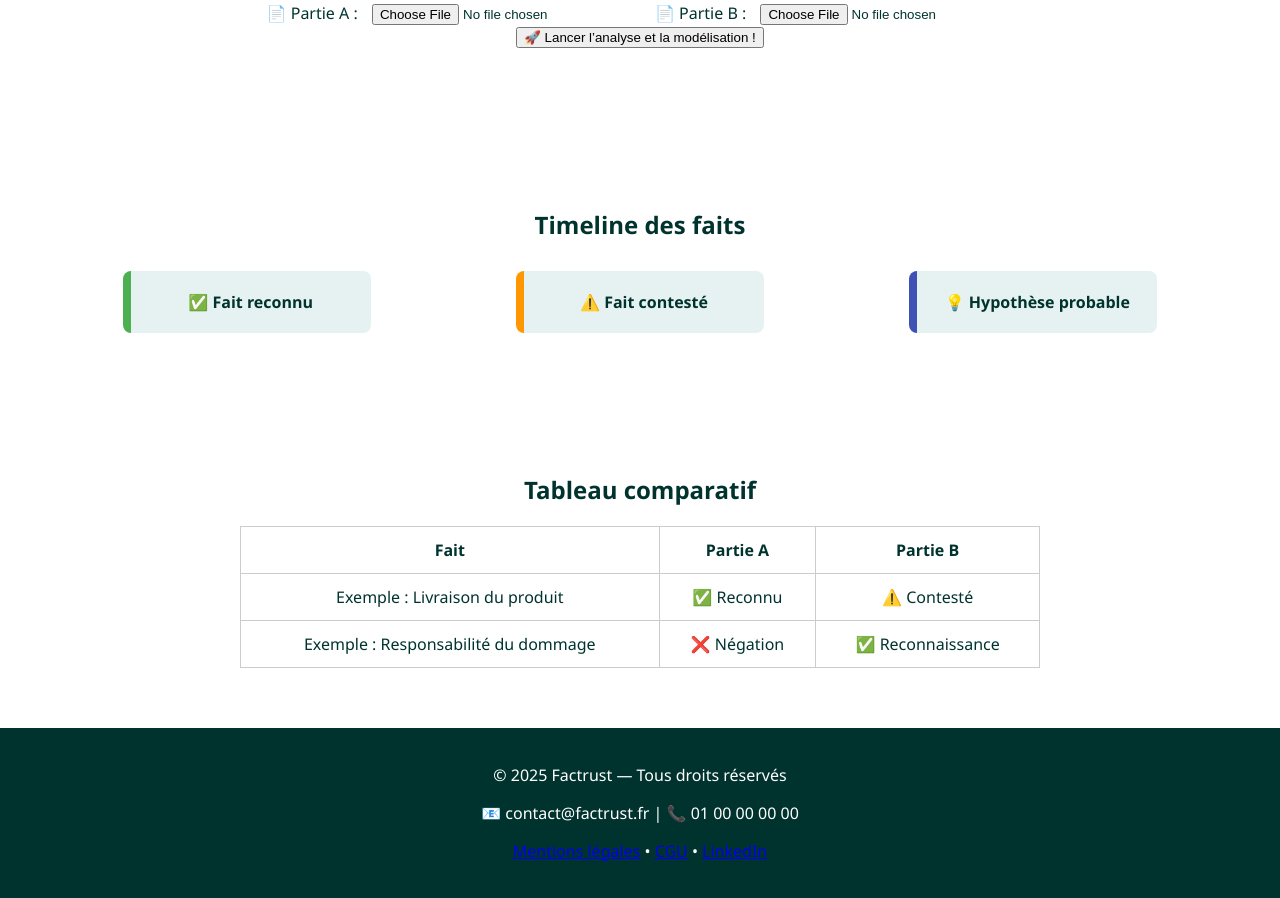
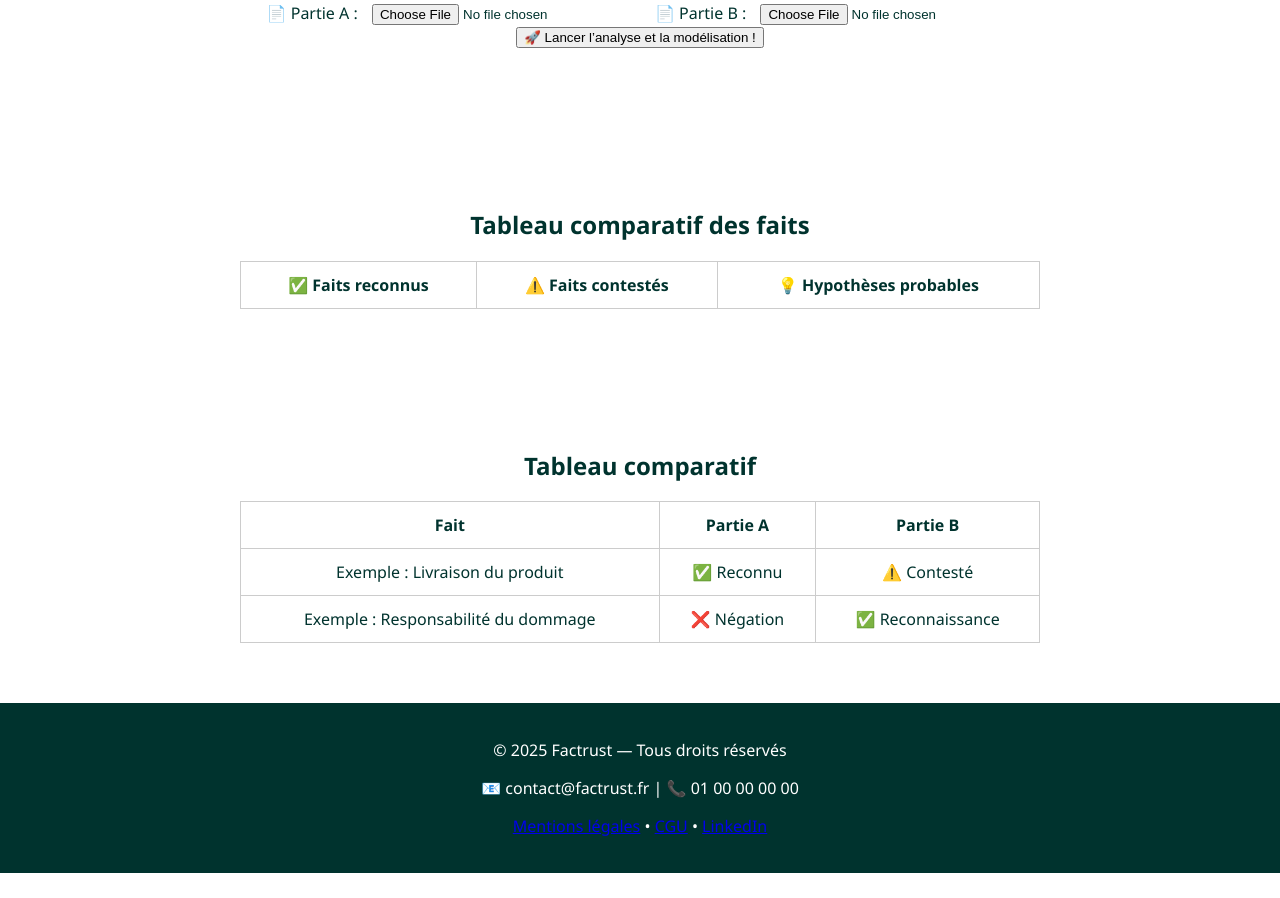
Before and after one commit to Factrustemms/Factrust, a Flask app: page /analyse in a window 1280 px wide. Shown: the part 283-1181 px from the top of the page. After the commit the page ends 1156 px from the top, so only its background shows below. Run offline with Flask 3, Linux system fonts and the light colour scheme; lists and menus that the app fills with data are empty; some libraries are stand-ins or nearby versions.

Commit message:
Update analyse.html

```diff
--- a/templates/analyse.html
+++ b/templates/analyse.html
@@ -44,13 +44,20 @@
     <button id="exportPDFBtn" style="display: none; margin-top: 15px;">📄 Exporter les résultats en PDF</button>
   </section>
 
-  <section class="timeline-section">
-    <h2>Timeline des faits</h2>
-    <div class="timeline">
-      <div class="fact recognized">✅ Fait reconnu</div>
-      <div class="fact contested">⚠️ Fait contesté</div>
-      <div class="fact hypothesis">💡 Hypothèse probable</div>
-    </div>
+  <section class="results-section">
+    <h2>Tableau comparatif des faits</h2>
+    <table id="iaResultsTable">
+      <thead>
+        <tr>
+          <th>✅ Faits reconnus</th>
+          <th>⚠️ Faits contestés</th>
+          <th>💡 Hypothèses probables</th>
+        </tr>
+      </thead>
+      <tbody id="iaResultsBody">
+        <!-- Données IA injectées ici -->
+      </tbody>
+    </table>
   </section>
 
   <section class="results-section">
```
